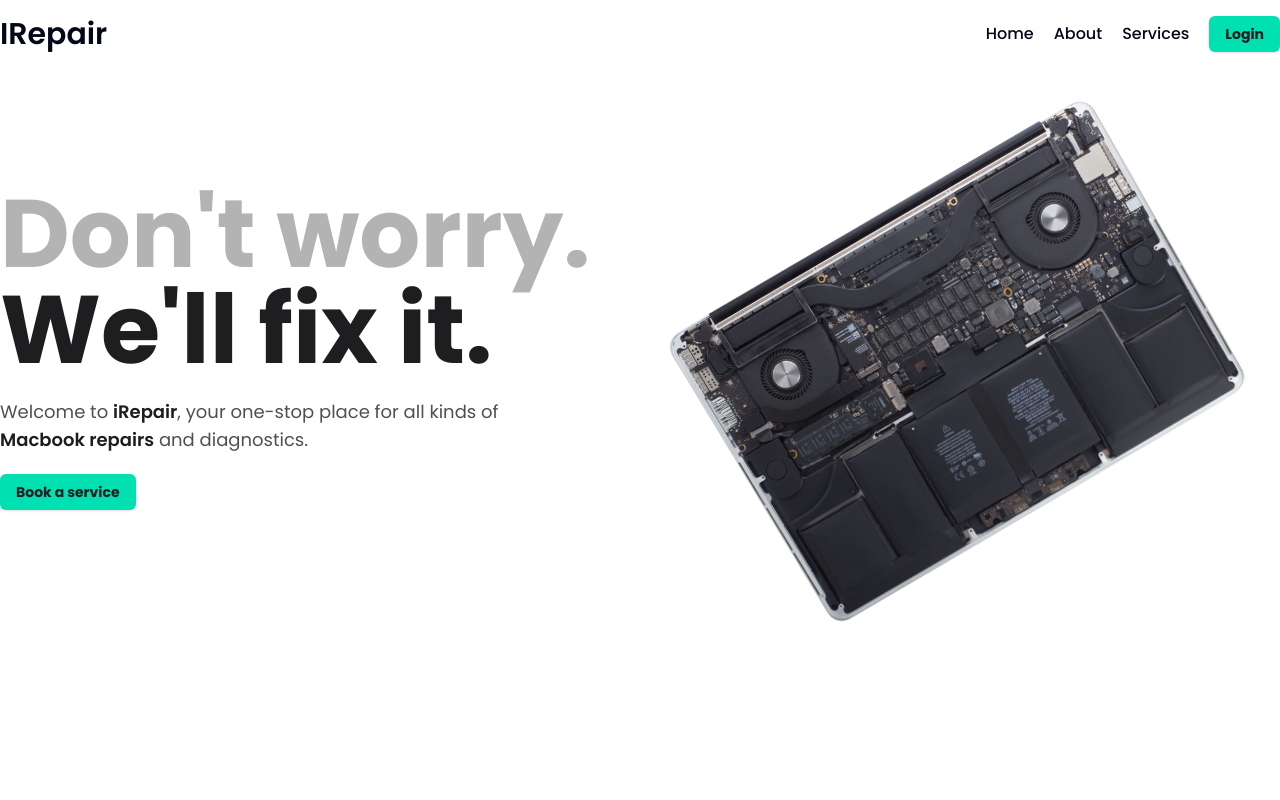
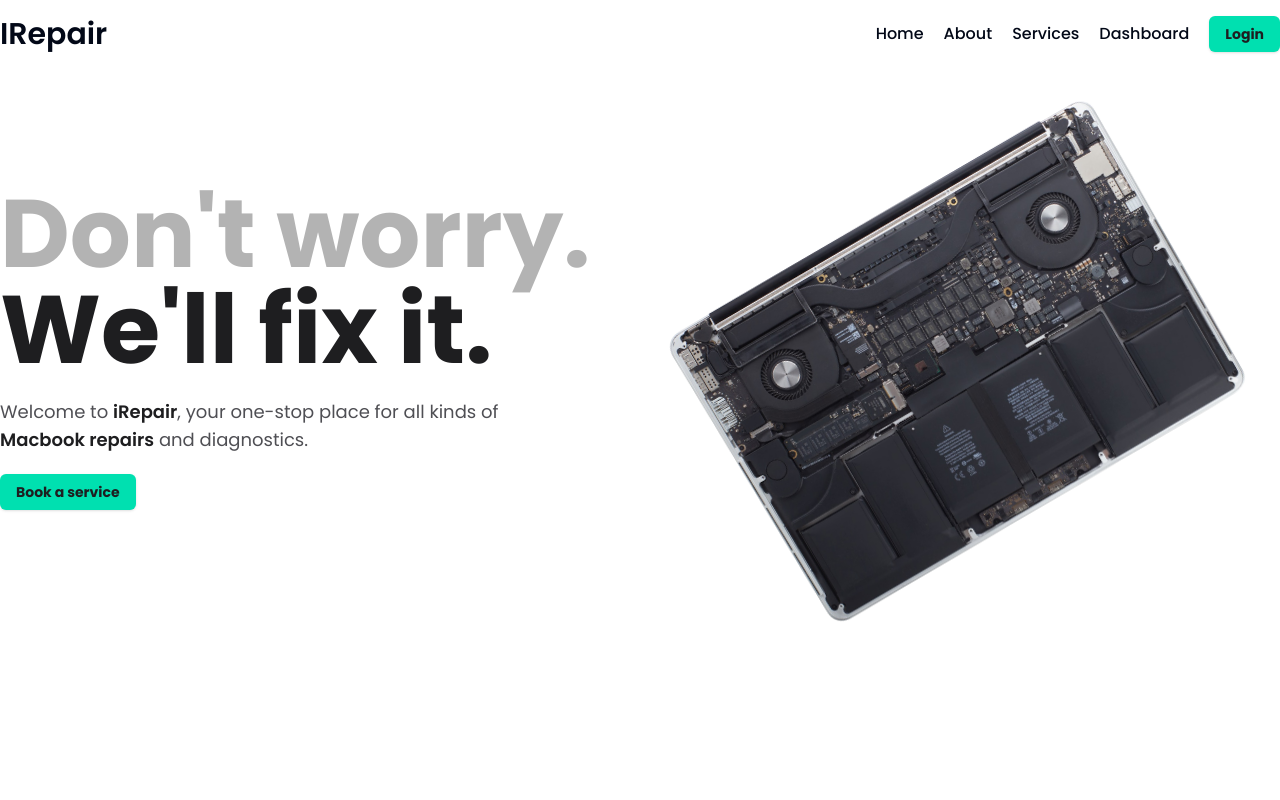
Before and after one commit to Abdullah149081/I-Repair, a React (Vite) app: page / in a window 1280 px wide. Shown: the top 800 px of the page. Built offline with nearby package versions, Linux system fonts and the light colour scheme.

Commit message:
Update Navbar component with new menu item

```diff
--- a/src/shared/Navbar.tsx
+++ b/src/shared/Navbar.tsx
@@ -1,7 +1,7 @@
+import Container from '@/components/ui/Container';
+import { Button } from '@/components/ui/button';
 import { motion } from 'framer-motion';
 import { NavLink } from 'react-router-dom';
-import Container from '@/components/ui/Container';
-import { Button } from '@/components/ui/button';
 
 const animatedNav = {
   hidden: {
@@ -37,6 +37,7 @@ function Navbar() {
     { title: 'Home', path: '/' },
     { title: 'About', path: '/about' },
     { title: 'Services', path: '/services' },
+    { title: 'Dashboard', path: '/admin' },
   ];
 
   return (
```
